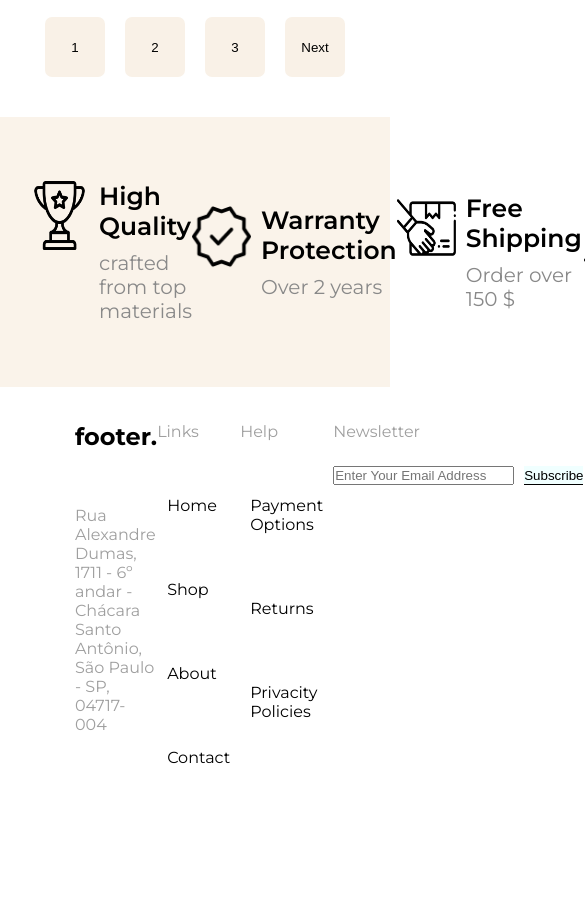
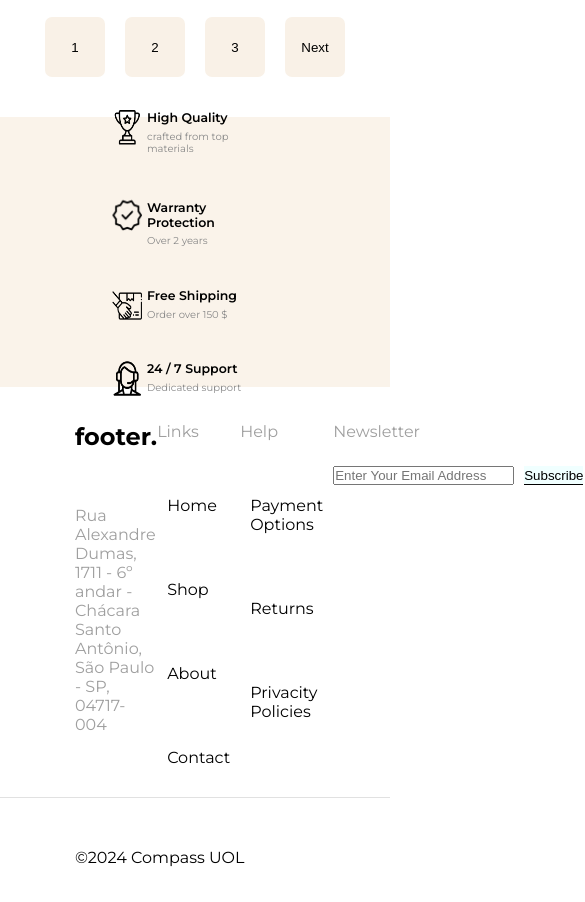
Before and after one commit to allanjeffersong/projetocompassuol, a plain HTML site: page index.html in a window 390 px wide. Shown: the part 6111-7013 px from the top of the page, 585 px wide, since content can reach past the window. Before the commit the page ends 6938 px from the top, so only its background shows below. Drawn offline with Linux system fonts and the light colour scheme.

Commit message:
enviando alterações finais, e finalizando projeto.

```diff
--- a/index.html
+++ b/index.html
@@ -166,6 +166,7 @@
             </span>
         </div>
     </footer>
+    <span class="copy"> &copy;2024 Compass UOL</span>
 
     <button class="butao">See Details</button>
 </html>
--- a/styles.css
+++ b/styles.css
@@ -410,6 +410,8 @@
     padding-right: 40px;
     justify-content: space-between;
     margin-bottom: 50px;
+    border-bottom:1px solid  #e1e1e1;
+    padding-bottom: 20px;
 }
 
 .titlefooter {
@@ -509,6 +511,7 @@
     gap: 10px;
 }
 
-.inputfinal {
-
+.copy {
+    padding-left: 75px;
+    padding-bottom: 35px ;
 }
--- a/stylesmovel.css
+++ b/stylesmovel.css
@@ -26,4 +26,25 @@
     .icons {
         margin-left: 0;
     }
+
+    section {
+        display: flex;
+    }
+
+    .footer1 {
+        display: flex;
+        flex-direction: column;
+        align-items: center; /* Center the elements horizontally */
+        justify-content: center; /* Center the elements vertically */
+    }
+
+    .boxtrofeu, .boxsecurity {
+        width: 100%; /* Make the boxes take up the full width */
+        transform: scale(0.5); /* Reduce the size by 50% */
+    }
+
+    .boxshipping, .boxsuport {
+        width: 100%; /* Make the boxes take up the full width */
+        transform: scale(0.5); /* Reduce the size by 50% */
+    }
 }
```
